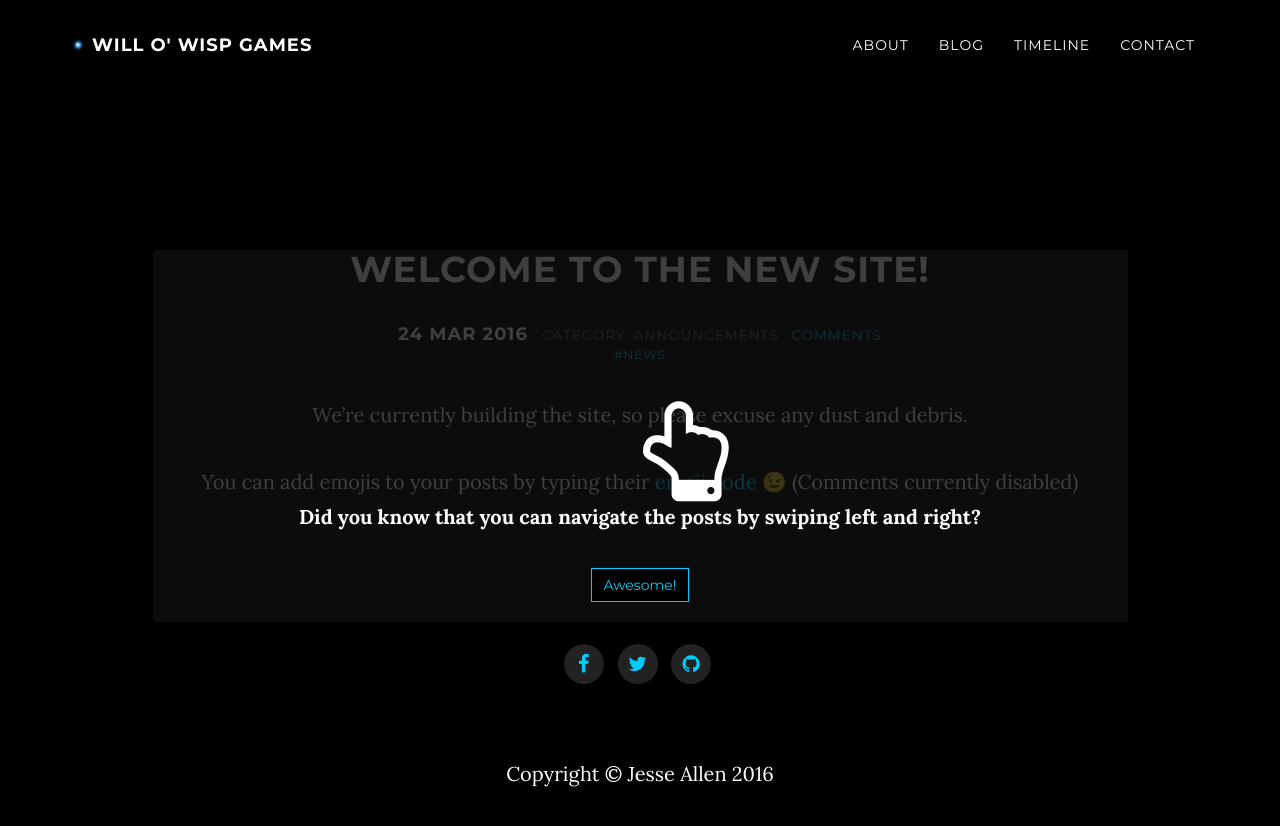
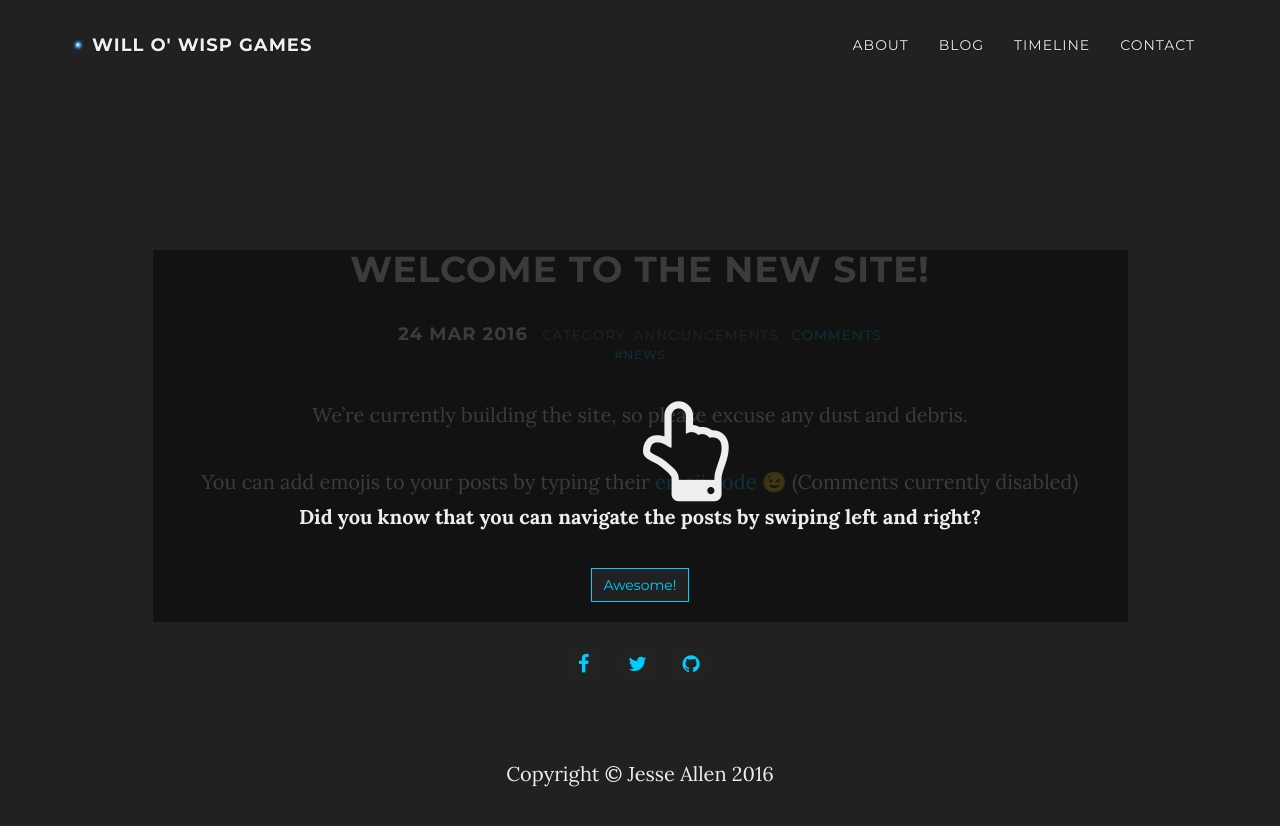
Before and after one commit to WilloWispGames/WilloWispGames.github.io, a Jekyll site: the page built from _posts/2016-03-24-welcome.md, in a window 1280 px wide and 900 px high. Shown: the top 826 px of the window. Built offline with Jekyll 4.4.1, drawn with Linux system fonts in a browser that asks for light colours; nearby versions of some CDN libraries; emoji names are drawn with the system emoji font; comment, search, counter and statistics services are not loaded; a style sheet for code colours, icons or effects is not loaded.

Commit message:
experimenting with colors =)

```diff
--- a/_sass/_variables.scss
+++ b/_sass/_variables.scss
@@ -1,8 +1,8 @@
 // Variables
 
 $primary: #00cdff;
-$dark: #000;
-$light: #fff;
+$dark: #212121; //#000;
+$light: #eee; //#fff;
 
 $navbar-text-shadow: true;
 $header-text-shadow: true;
```
